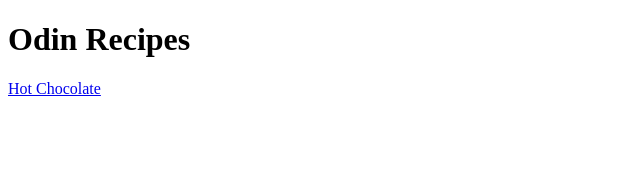
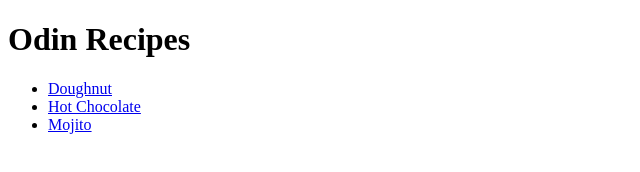
Before and after one commit to DarthLuigi0876/odin-recipes, a plain HTML site: page index.html in a window 1280 px wide. Shown: the whole page, without its empty margins (0-640 px from the left). Drawn offline with Linux system fonts and the light colour scheme.

Commit message:
Added the list of recipes with their links

```diff
--- a/index.html
+++ b/index.html
@@ -7,6 +7,16 @@
 </head>
 <body>
     <h1>Odin Recipes</h1>
-    <a href="./recipes/hot_chocolate.html">Hot Chocolate</a>
+    <ul>
+        <li>
+            <a href="./recipes/doughnut.html">Doughnut</a>
+        </li>
+        <li>
+            <a href="./recipes/hot_chocolate.html">Hot Chocolate</a>
+        </li>
+        <li>
+            <a href="./recipes/mojito.html">Mojito</a>
+        </li>
+    </ul>
 </body>
 </html>
```
